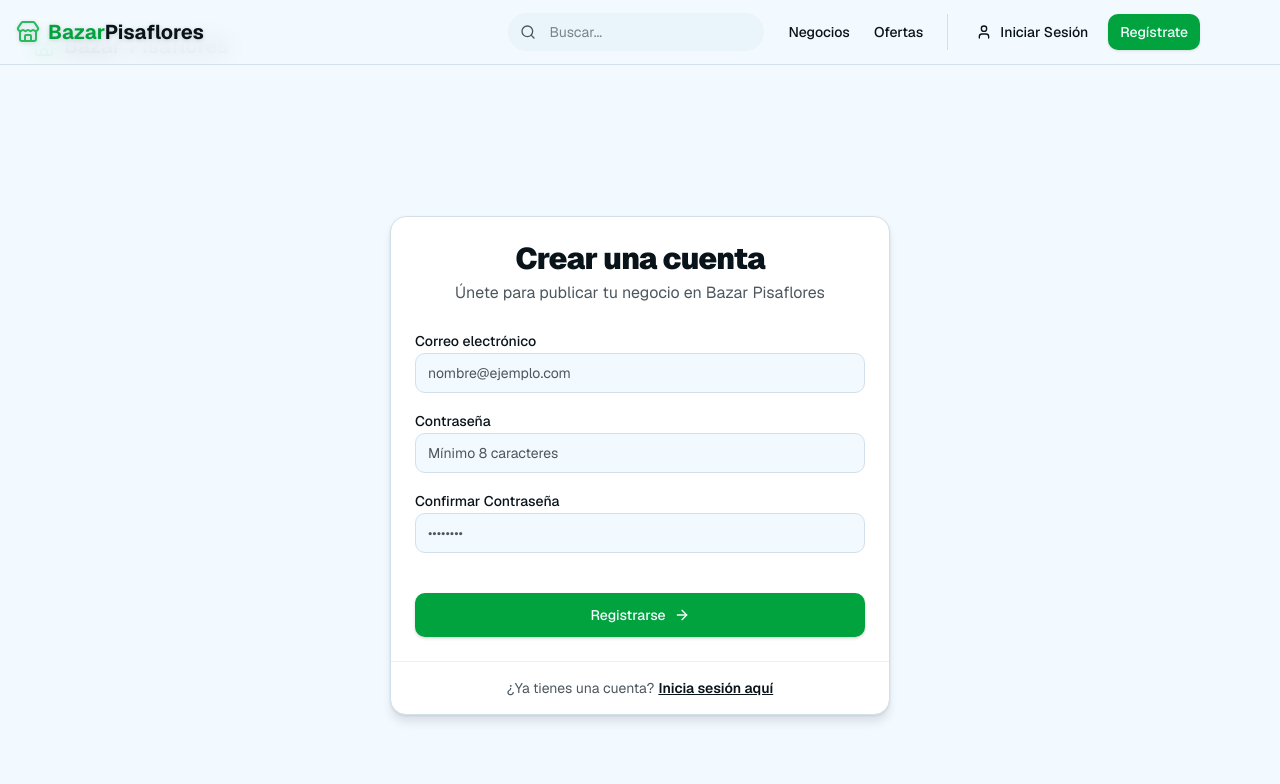
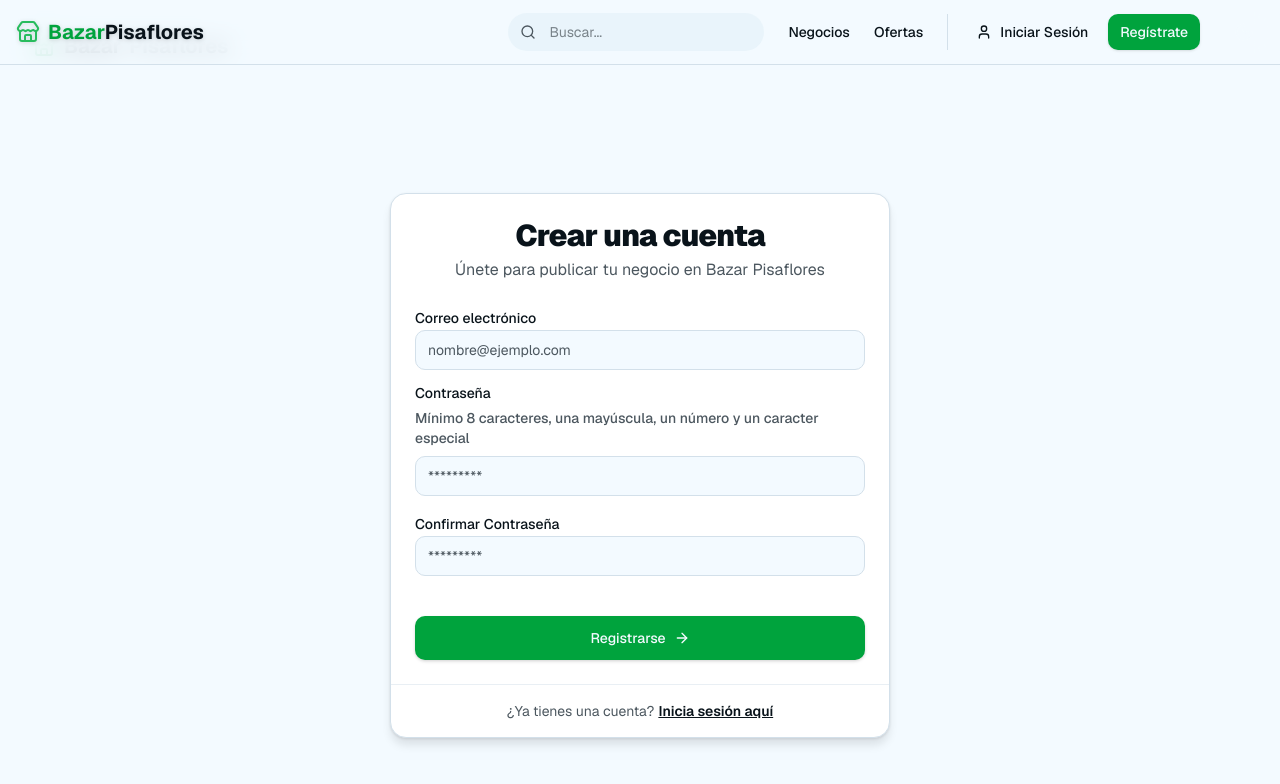
Before and after one commit to Mar7155/bazar-pisaflores-frontend, a Next.js app: page /auth/register in a window 1280 px wide. Shown: the top 784 px of the page. Built offline with nearby package versions, Linux system fonts and the light colour scheme; no server answers.

Commit message:
improvement UI in Login and Register forms for give more feedback to user in the password input

```diff
--- a/src/app/auth/login/page.tsx
+++ b/src/app/auth/login/page.tsx
@@ -76,7 +76,7 @@ export default function LoginPage() {
                 <Input
                   id="password"
                   type="password"
-                  placeholder="••••••••"
+                  placeholder="*********"
                   {...register("password")}
                   className={errors.password ? "border-red-500 focus-visible:ring-red-500" : ""}
                 />
--- a/src/app/auth/register/page.tsx
+++ b/src/app/auth/register/page.tsx
@@ -98,12 +98,13 @@ export default function RegisterPage() {
                 {errors.email && <p className="text-sm text-red-500 font-medium">{errors.email.message}</p>}
               </div>
 
-              <div className="space-y-2">
+              <div className="space-y-2 flex flex-col">
                 <Label htmlFor="password">Contraseña</Label>
+                <Label htmlFor="password" className="text-sm text-muted-foreground">Mínimo 8 caracteres, una mayúscula, un número y un caracter especial</Label>
                 <Input
                   id="password"
                   type="password"
-                  placeholder="Mínimo 8 caracteres"
+                  placeholder="*********"
                   {...register("password")}
                   className={errors.password ? "border-red-500 focus-visible:ring-red-500" : ""}
                 />
@@ -115,7 +116,7 @@ export default function RegisterPage() {
                 <Input
                   id="confirmPassword"
                   type="password"
-                  placeholder="••••••••"
+                  placeholder="*********"
                   {...register("confirmPassword")}
                   className={errors.confirmPassword ? "border-red-500 focus-visible:ring-red-500" : ""}
                 />
```
